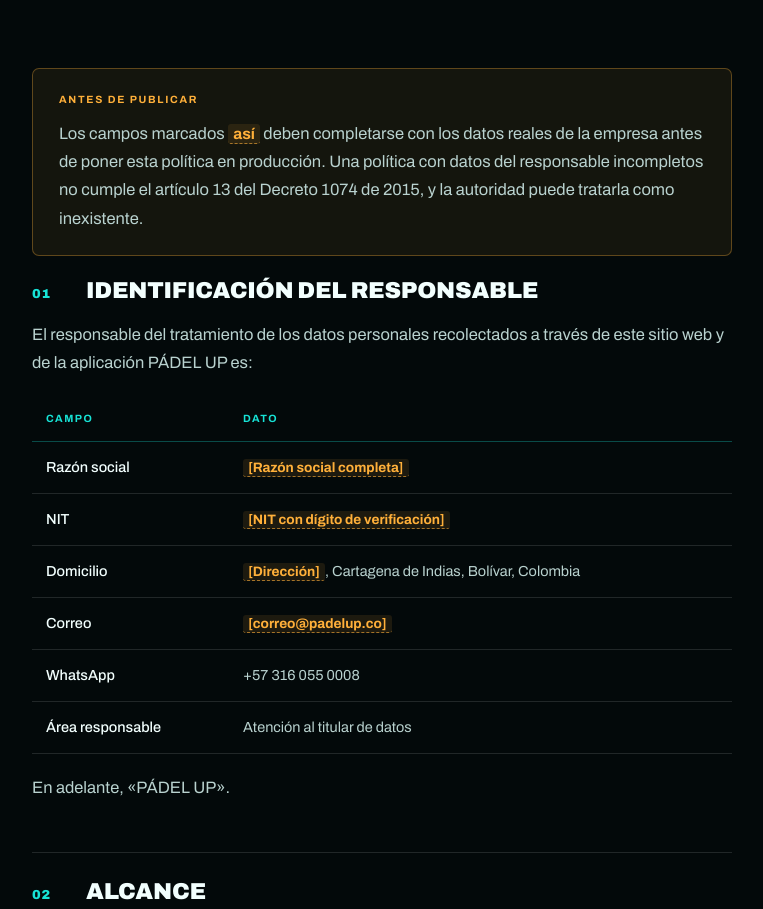
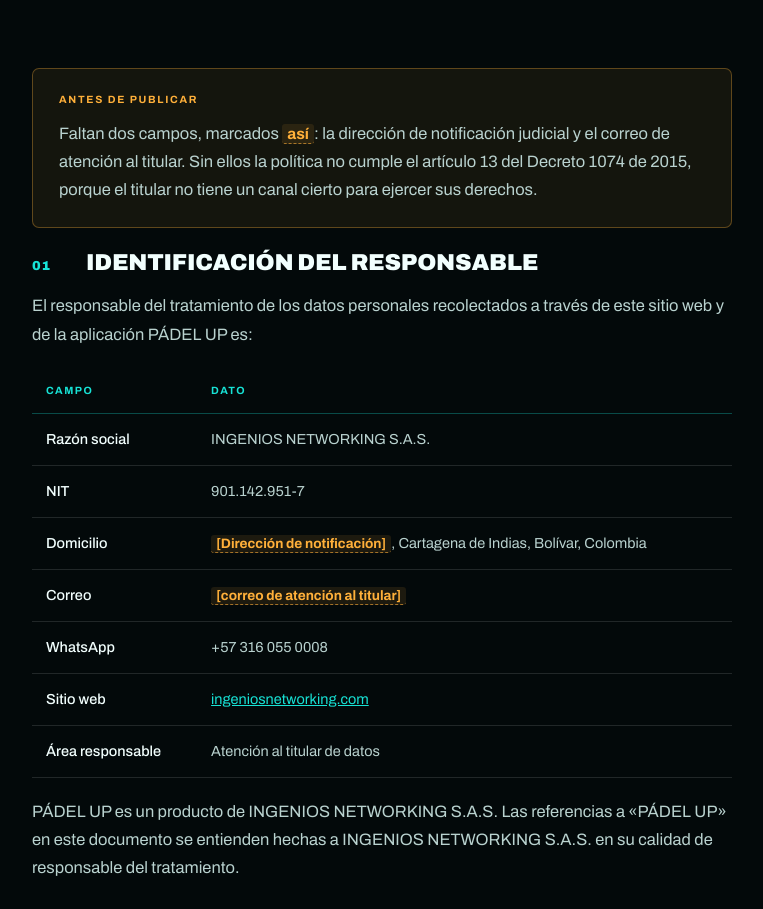
Before and after one commit to rodolfojha/padelup-web, a plain HTML site: page politica-datos.html in a window 1280 px wide. Shown: the part 500-1409 px from the top of the page, without its empty margins (258-1021 px from the left). Drawn offline with Linux system fonts and the light colour scheme.

Commit message:
Identifica a INGENIOS NETWORKING SAS como responsable
- Razon social y NIT 901.142.951-7 en la tabla del responsable.
- Aclara que PADEL UP es un producto de INGENIOS NETWORKING S.A.S. y que
  las referencias a la marca se entienden hechas a la sociedad en su
  calidad de responsable del tratamiento.
- Agrega el sitio web corporativo como canal de contacto.
- Atribucion en el pie de index.html y de la politica.

Quedan pendientes dos campos: la direccion de notificacion judicial y el
correo de atencion al titular.

Co-Authored-By: Claude Opus 5 <noreply@anthropic.com>
Claude-Session: https://claude.ai/code/session_01MKLK2iHDtWoWvk3eGPgtCy

```diff
--- a/politica-datos.html
+++ b/politica-datos.html
@@ -108,21 +108,22 @@ footer a:hover{text-decoration:underline}
 
 <div class="card warn">
   <div class="lb">Antes de publicar</div>
-  <p>Los campos marcados <span class="fill">así</span> deben completarse con los datos reales de la empresa antes de poner esta política en producción. Una política con datos del responsable incompletos no cumple el artículo 13 del Decreto 1074 de 2015, y la autoridad puede tratarla como inexistente.</p>
+  <p>Faltan dos campos, marcados <span class="fill">así</span>: la dirección de notificación judicial y el correo de atención al titular. Sin ellos la política no cumple el artículo 13 del Decreto 1074 de 2015, porque el titular no tiene un canal cierto para ejercer sus derechos.</p>
 </div>
 
 <h2><i>01</i><span>Identificación del responsable</span></h2>
 <p>El responsable del tratamiento de los datos personales recolectados a través de este sitio web y de la aplicación PÁDEL UP es:</p>
 <table>
   <tr><th>Campo</th><th>Dato</th></tr>
-  <tr><td>Razón social</td><td><span class="fill">[Razón social completa]</span></td></tr>
-  <tr><td>NIT</td><td><span class="fill">[NIT con dígito de verificación]</span></td></tr>
-  <tr><td>Domicilio</td><td><span class="fill">[Dirección]</span>, Cartagena de Indias, Bolívar, Colombia</td></tr>
-  <tr><td>Correo</td><td><span class="fill">[correo@padelup.co]</span></td></tr>
+  <tr><td>Razón social</td><td>INGENIOS NETWORKING S.A.S.</td></tr>
+  <tr><td>NIT</td><td>901.142.951-7</td></tr>
+  <tr><td>Domicilio</td><td><span class="fill">[Dirección de notificación]</span>, Cartagena de Indias, Bolívar, Colombia</td></tr>
+  <tr><td>Correo</td><td><span class="fill">[correo de atención al titular]</span></td></tr>
   <tr><td>WhatsApp</td><td>+57 316 055 0008</td></tr>
+  <tr><td>Sitio web</td><td><a href="https://www.ingeniosnetworking.com" target="_blank" rel="noopener">ingeniosnetworking.com</a></td></tr>
   <tr><td>Área responsable</td><td>Atención al titular de datos</td></tr>
 </table>
-<p>En adelante, «PÁDEL UP».</p>
+<p>PÁDEL UP es un producto de INGENIOS NETWORKING S.A.S. Las referencias a «PÁDEL UP» en este documento se entienden hechas a INGENIOS NETWORKING S.A.S. en su calidad de responsable del tratamiento.</p>
 
 <h2><i>02</i><span>Alcance</span></h2>
 <p>Esta política aplica a todos los datos personales que PÁDEL UP recolecte, almacene, use, circule o suprima, obtenidos a través de este sitio web, de la aplicación móvil, de los formularios de contacto y de los canales de WhatsApp y redes sociales vinculados a la marca.</p>
@@ -232,7 +233,7 @@ footer a:hover{text-decoration:underline}
 </ol>
 
 <h2><i>11</i><span>Cómo ejercer sus derechos</span></h2>
-<p>El titular, sus causahabientes o su representante pueden presentar consultas y reclamos escribiendo a <span class="fill">[correo@padelup.co]</span> o al WhatsApp <strong>+57 316 055 0008</strong>, indicando:</p>
+<p>El titular, sus causahabientes o su representante pueden presentar consultas y reclamos escribiendo a <span class="fill">[correo de atención al titular]</span> o al WhatsApp <strong>+57 316 055 0008</strong>, indicando:</p>
 <ul>
   <li>Nombre completo y documento de identidad.</li>
   <li>Datos de contacto para la respuesta.</li>
@@ -281,7 +282,7 @@ footer a:hover{text-decoration:underline}
 
 <footer>
   <div class="wrap">
-    <span class="xs">© 2026 PÁDEL UP · Cartagena de Indias, Colombia</span>
+    <span class="xs">© 2026 PÁDEL UP · Un producto de INGENIOS NETWORKING S.A.S. · NIT 901.142.951-7</span>
     <a href="/">Volver al inicio</a>
   </div>
 </footer>
```
Also changed, not shown: index.html (+1 -1 lines).
